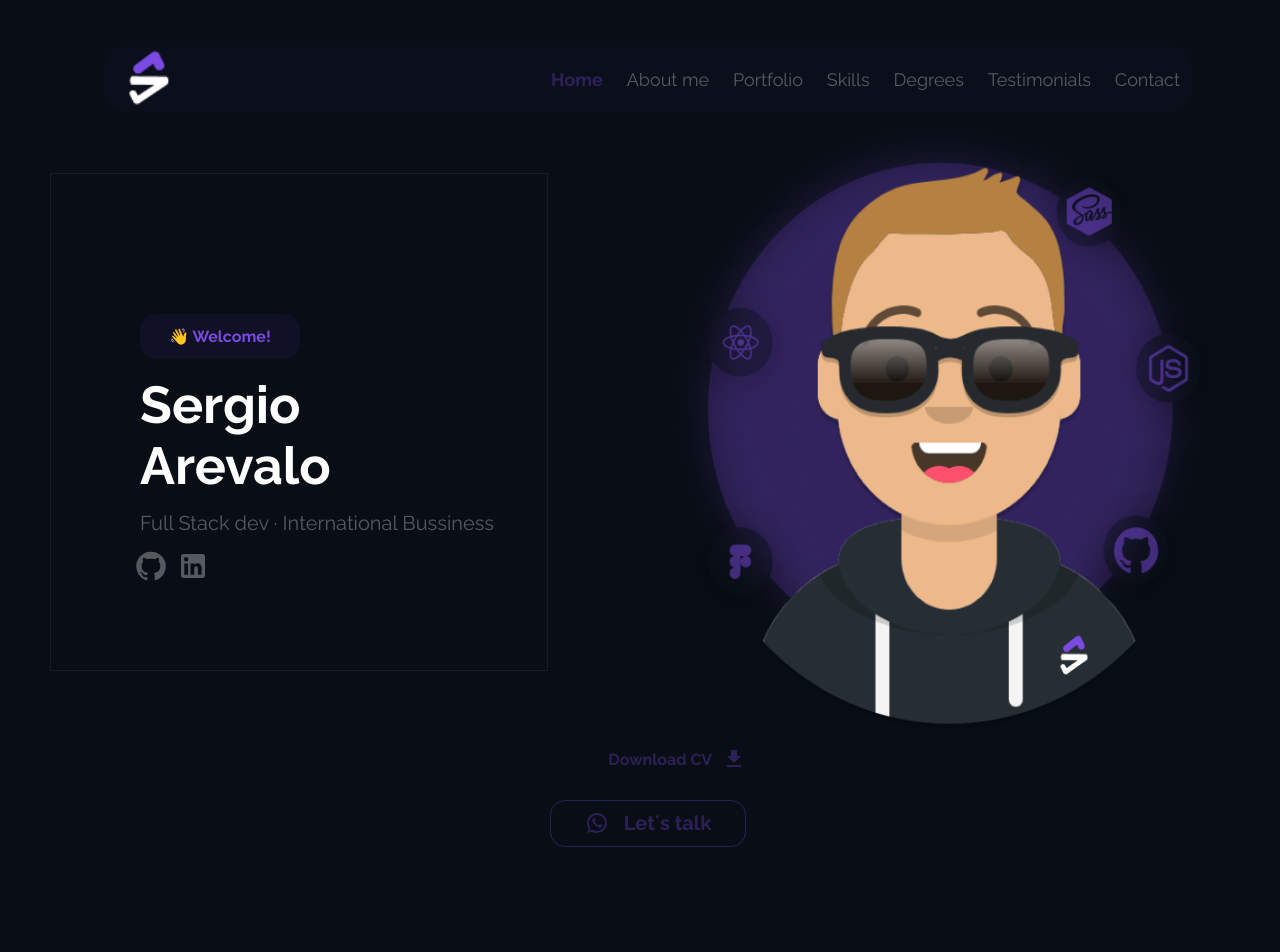
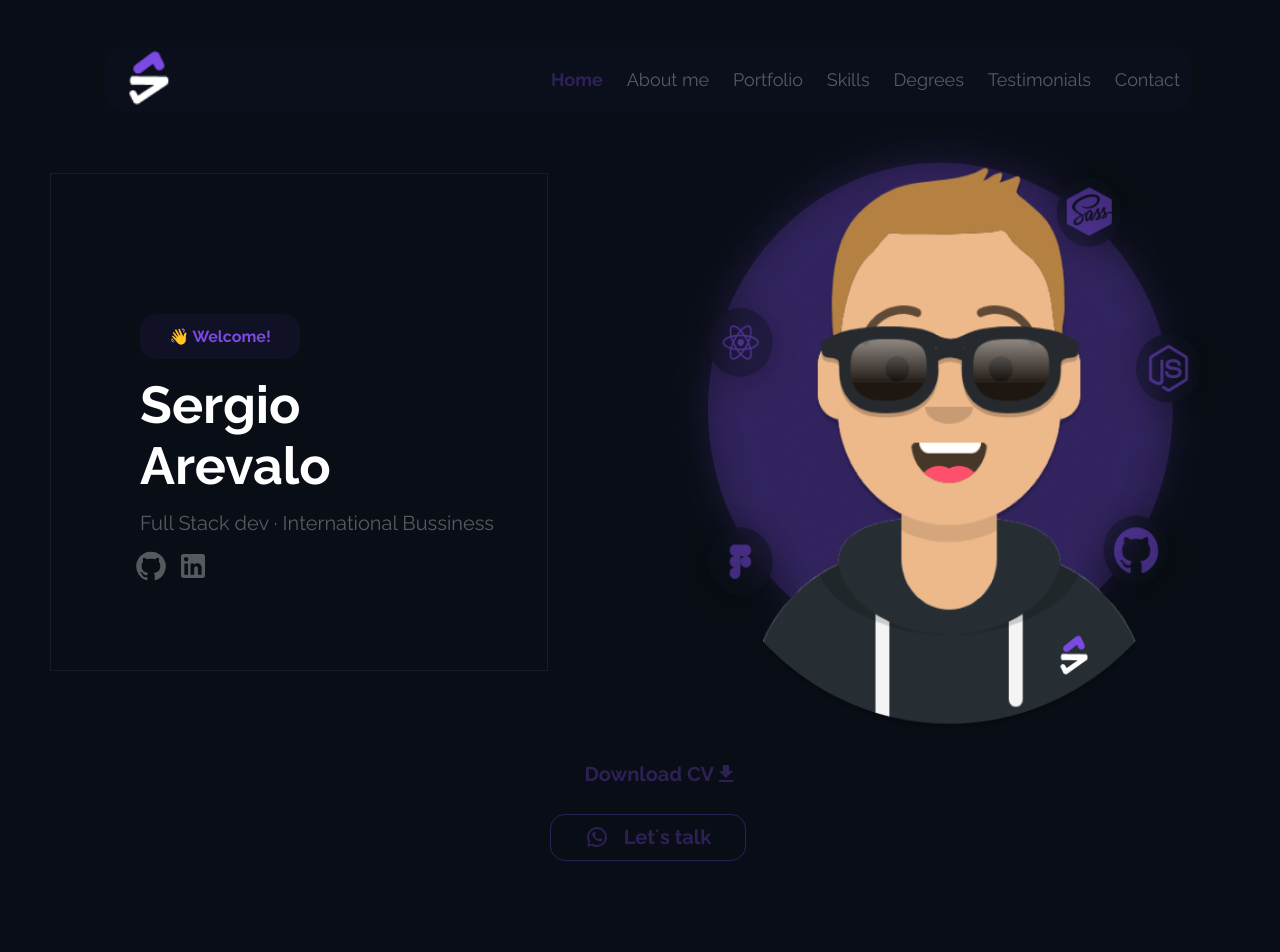
Before and after one commit to sergioare/portfolio, a React (Vite) app: page / in a window 1280 px wide. Shown: the top 952 px of the page. Built offline with nearby package versions, Linux system fonts and the light colour scheme.

Commit message:
add links to CV and WA

```diff
--- a/src/Landing/FirstPage/FirstPage.jsx
+++ b/src/Landing/FirstPage/FirstPage.jsx
@@ -51,8 +51,10 @@ const FirstPage = () => {
 
             <div className='right-side'>
                 <div className="download">
+                <IconButton href='https://firebasestorage.googleapis.com/v0/b/portfolio-fabc7.appspot.com/o/Resume_CV_pdf.pdf?alt=media&token=53da749f-6137-44b2-9db2-32e1eb88dcf1' target='_blank' rel='noopener noreferrer' className='download-btn'>
                     <p>Download CV</p>
                     <DownloadIcon/>
+                </IconButton>
                 </div>
 
                 <div className='call-to-talk'>
--- a/src/Landing/FirstPage/FirstPage.scss
+++ b/src/Landing/FirstPage/FirstPage.scss
@@ -139,7 +139,12 @@
             flex-direction: row;
             gap:10px;
             cursor: pointer;
-            margin-bottom: 15px;
+
+
+            .download-btn{
+                color:$principal-text-color;
+                font-size: 20px ;
+            }
 
         }
         .call-to-talk{
--- a/src/Landing/SecondPage/About.jsx
+++ b/src/Landing/SecondPage/About.jsx
@@ -1,13 +1,11 @@
 import './About.scss'
 import FormatQuoteIcon from '@mui/icons-material/FormatQuote';
-import { IconButton } from '@mui/material';
 
 const About = () => {
     return (
         <div className="about">
             <div className="left-side">
                 <div className="img-prof">
-
                 </div>
             </div>
             <div className="right-side">
```
